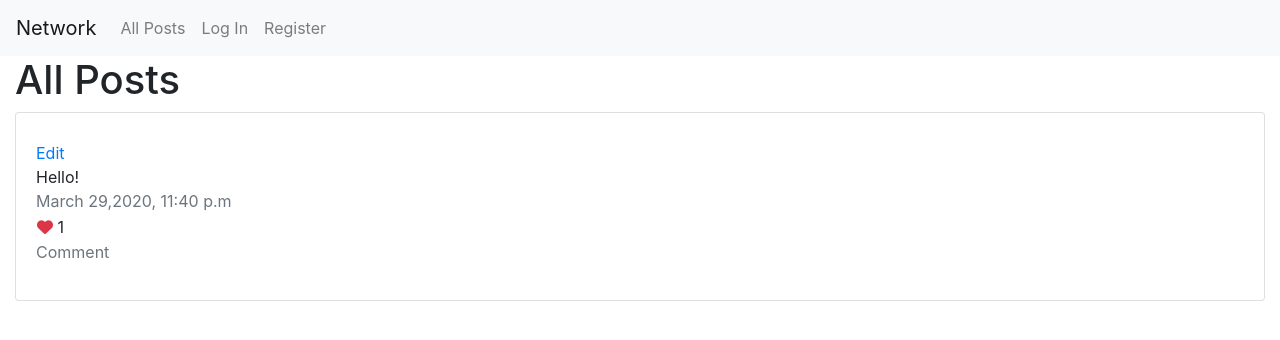
After one commit to achrefabdennebi/network, a Django app: page /posts in a window 1280 px wide. The commit adds this page. Shown: the top 340 px of the page. Run offline with Django 3.2, Linux system fonts and the light colour scheme; some libraries are stand-ins or nearby versions.

Commit message:
feat: add posts url

```diff
--- a/network/templates/network/layout.html
+++ b/network/templates/network/layout.html
@@ -21,7 +21,7 @@
                     </li>
                 {% endif %}
                 <li class="nav-item">
-                  <a class="nav-link" href="{% url 'index' %}">All Posts</a>
+                  <a class="nav-link" href="{% url 'posts' %}">All Posts</a>
                 </li>
                 {% if user.is_authenticated %}
                     <li class="nav-item">
--- /dev/null
+++ b/network/templates/network/post.html
@@ -0,0 +1,33 @@
+{% extends "network/layout.html" %}
+{% block body %}
+<div class="container-fluid">
+    <h1>All Posts</h1>
+
+    <!-- Box of list posts -->
+    <div class="row mt-2">
+        <div class="col-md-12">
+            <div class="card">
+                <div class="card-body">
+                    <div class="post-detail">
+                        <h4>{{ user.username }}</h4>
+                        <a href="#">Edit</a>
+                        <div class="post-content">
+                            Hello!
+                        </div>
+                        <span class="text-muted">March 29,2020, 11:40 p.m</span>
+                        <div class="post-reaction">
+                            <button type="button" class="btn p-0">
+                                <i class="fas fa-heart text-danger"></i>
+                                <span class="font-weight-normal">1</span>
+                            </button>
+                        </div>
+                        <div>
+                            <p class="text-muted">Comment</p>
+                        </div>
+                    </div>
+                </div>
+            </div>
+        </div>
+    </div>
+</div>
+{% endblock %}
--- a/network/urls.py
+++ b/network/urls.py
@@ -9,5 +9,6 @@ urlpatterns = [
     path("logout", views.logout_view, name="logout"),
     path("register", views.register, name="register"),
     # API Routes
-    path("save", views.createPost, name="createPost")
+    path("save", views.createPost, name="createPost"),
+    path("posts", views.getPostList, name="posts")
 ]
--- a/network/views.py
+++ b/network/views.py
@@ -68,6 +68,8 @@ def logout_view(request):
     logout(request)
     return HttpResponseRedirect(reverse("index"))
 
+def getPostList(request):
+    return render(request, "network/post.html")
 
 def register(request):
     if request.method == "POST":
```
